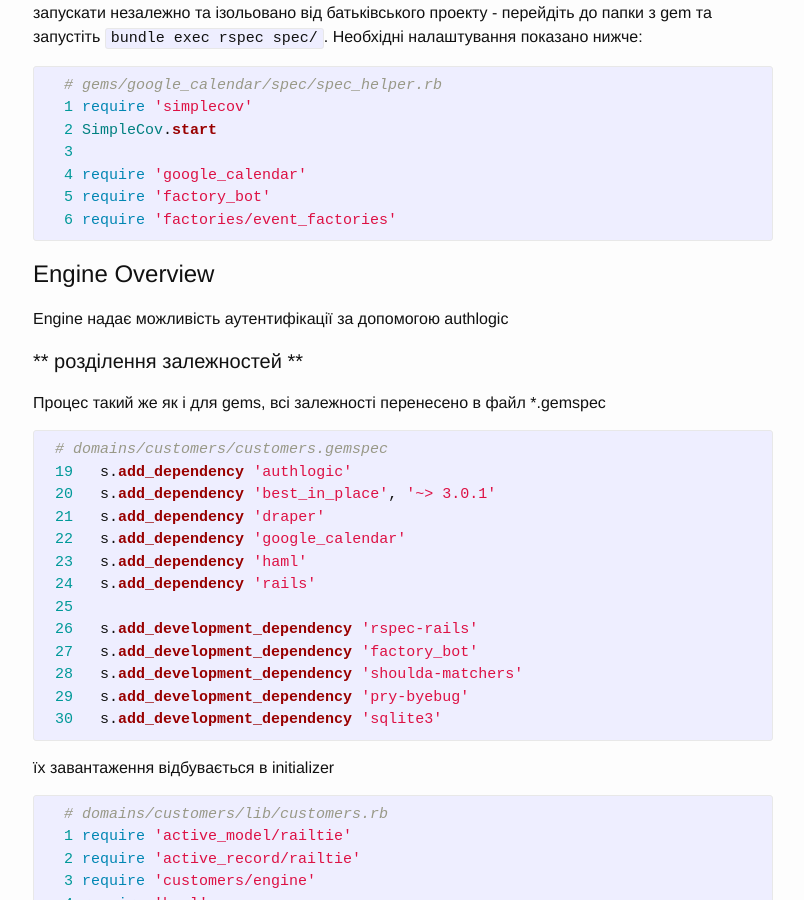
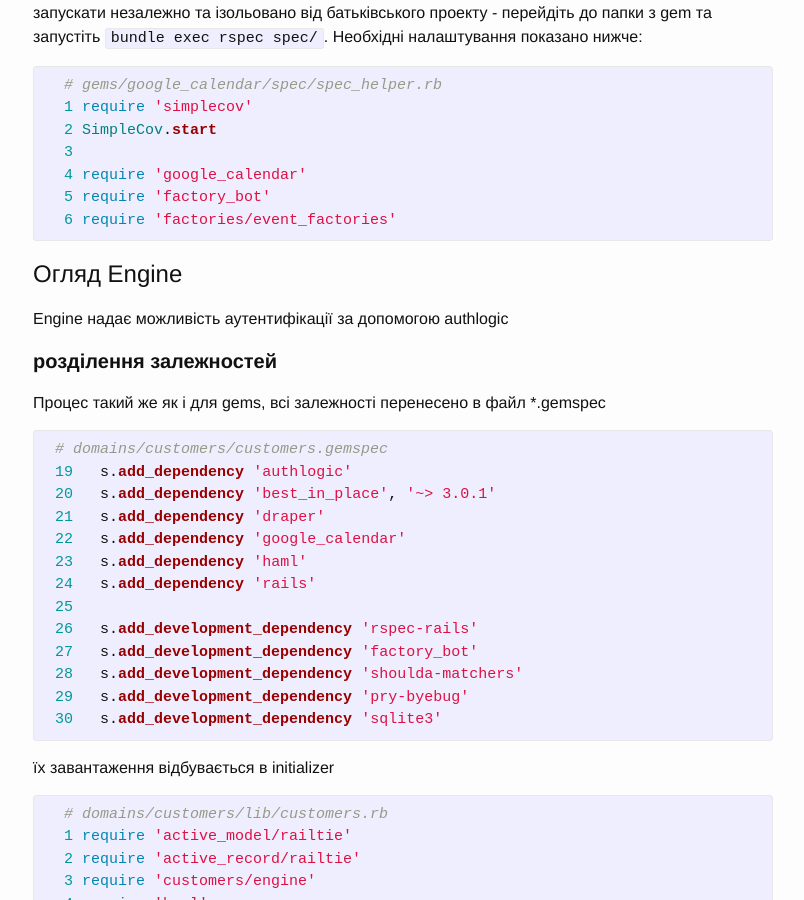
Before and after one commit to bpohoriletz/bpohoriletz.github.io, a Jekyll site: the page built from _posts/2018-07-15-modular-monolith-example-ua.md, in a window 1280 px wide and 900 px high, scrolled down 1337 px. Shown: the whole window, without its empty margins (237-1041 px from the left). Built offline with Jekyll 4.4.1, drawn with Linux system fonts in a browser that asks for light colours; some of the changed text lies outside the part shown.

Commit message:
fixed typos

```diff
--- a/_posts/2018-07-15-modular-monolith-example-ua.md
+++ b/_posts/2018-07-15-modular-monolith-example-ua.md
@@ -17,7 +17,7 @@ Manges][reference]{:target='_blank_'}
 в проекті, але для TLDR читачів ось є
 [Github Repo][application], в файлі `seed.rb` знаходяться логін і пароль.
 
-# Gem Overview #
+# Огляд Gem #
 Локальний gem дозволяє отримати дані про події з Google Calendar
 
 #### **розділення залежностей** ####
@@ -67,10 +67,10 @@ exec rspec spec/`. Необхідні налаштування показано
   6 require 'factories/event_factories'
 {% endhighlight %}
 
-# Engine Overview #
+# Огляд Engine #
 Engine надає можливість аутентифікації за допомогою authlogic
 
-#### ** розділення залежностей ** ####
+#### **розділення залежностей** ####
 Процес такий же як і для gems, всі залежності перенесено в файл \*.gemspec
 {% highlight ruby %}
  # domains/customers/customers.gemspec
```
